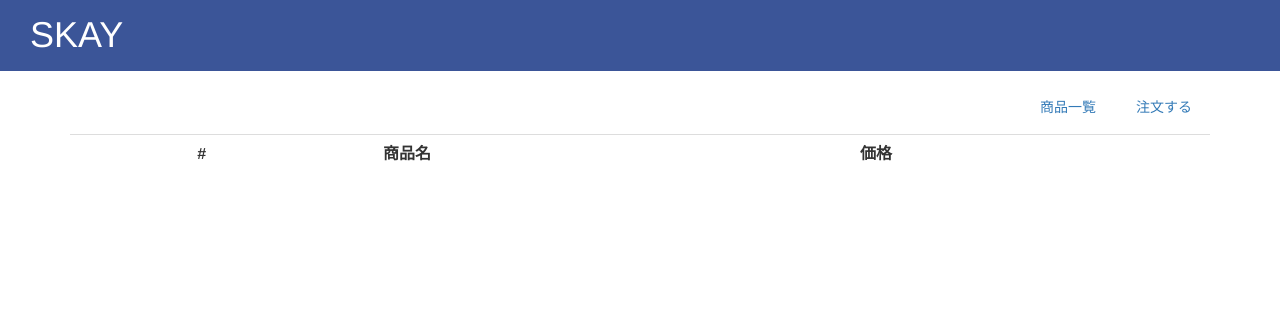
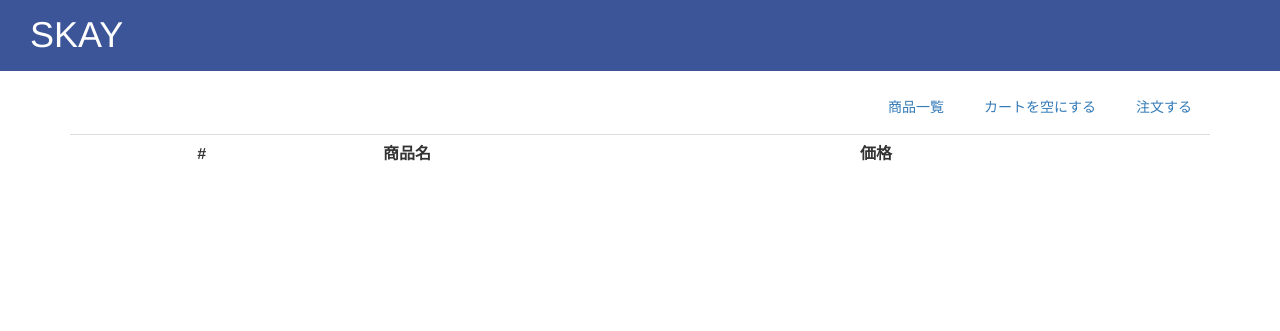
Before and after one commit to rinahira/hackathon_team_e, a Django app: page /ec/cart_list/ in a window 1280 px wide. Shown: the top 331 px of the page. Run offline with Django 3.2, Linux system fonts and the light colour scheme; lists and menus that the app fills with data are empty; some libraries are stand-ins or nearby versions.

Commit message:
:+1: カートを空にするボタンを追加

```diff
--- a/ecommerce/templates/cart_list.html
+++ b/ecommerce/templates/cart_list.html
@@ -6,6 +6,7 @@
 <div class="skay-top-links">
     <ul class="list-inline pull-right">
         <li><a class="btn btn-link" href="../list/">商品一覧</a></li>
+        <li><a class="btn btn-link" href="../cart_reset/">カートを空にする</a></li>
         <li><a class="btn btn-link" href="../order/">注文する</a></li>
     </ul>
 </div>
```
